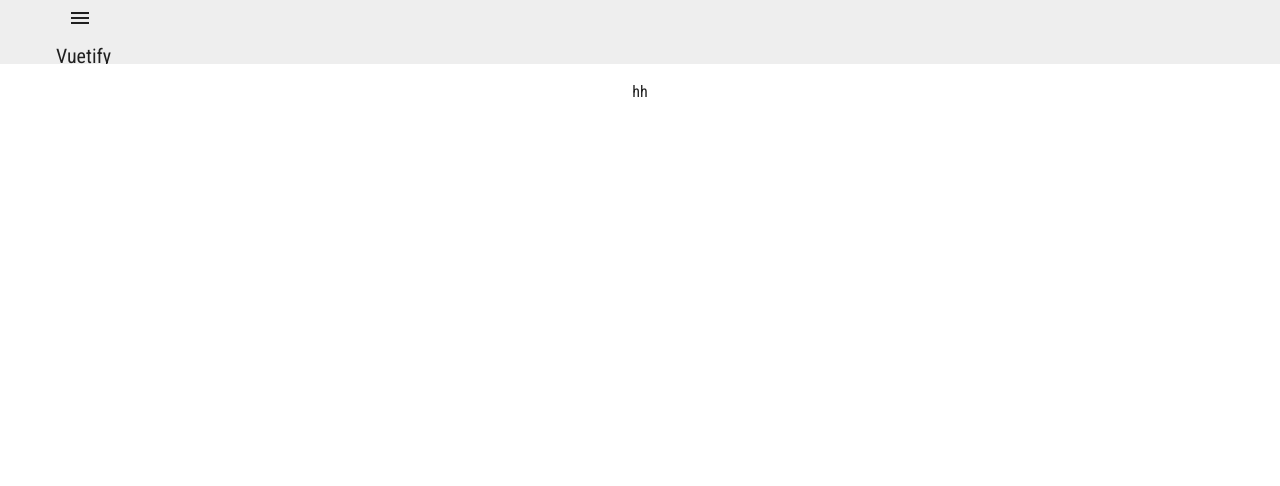
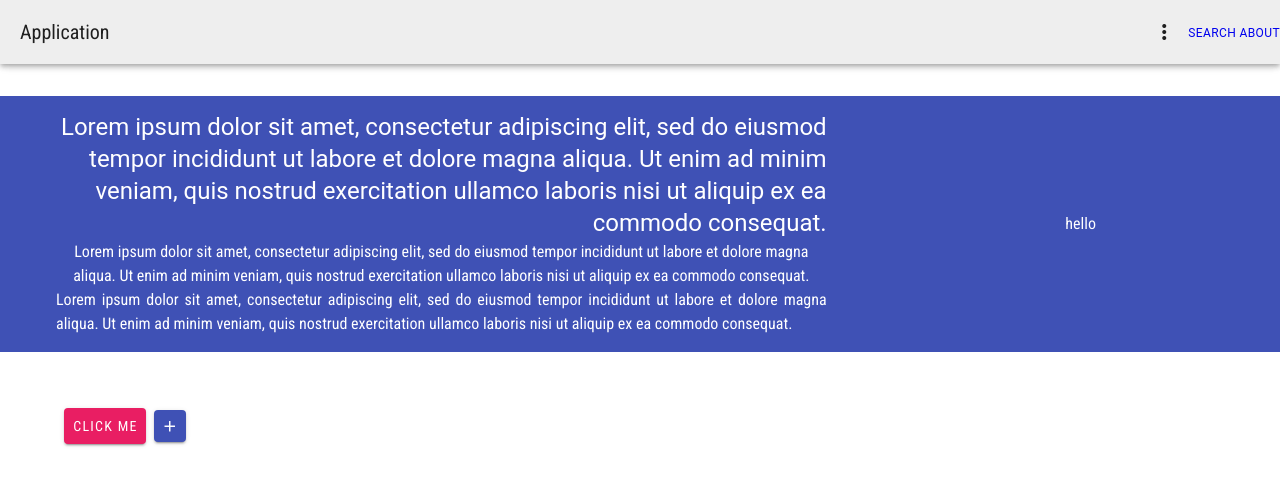
Before and after one commit to vitalii-minchuk/vue-pinia, a Vue app: page /search in a window 1280 px wide. Shown: the top 486 px of the page. Built offline with nearby package versions, Linux system fonts and the light colour scheme; what vue3-apexcharts would draw is missing.

Commit message:
add toolbar

```diff
--- a/src/App.vue
+++ b/src/App.vue
@@ -1,20 +1,28 @@
 <template>
   <v-app>
-    <v-toolbar dark prominent>
-      <v-container>
-        <v-app-bar-nav-icon></v-app-bar-nav-icon>
-
-        <v-toolbar-title>Vuetify</v-toolbar-title>
-      </v-container>
-    </v-toolbar>
-    <v-main>
-      <v-container fluid>
+    <v-layout>
+      <v-navigation-drawer
+        v-model="isNavOpen"
+        color="grey-darken-2"
+      ></v-navigation-drawer>
+      <v-app-bar dark color="grey-lighten-2" class="w-100">
+        <TheNavbar @showsidebar="toggleNav" />
+      </v-app-bar>
+      <v-main>
         <RouterView />
-      </v-container>
-    </v-main>
+      </v-main>
+    </v-layout>
   </v-app>
 </template>
 
 <script setup lang="ts">
 import { RouterView } from 'vue-router';
+import TheNavbar from '@/components/TheNavbar.vue';
+import { ref } from 'vue';
+
+const isNavOpen = ref(false);
+
+function toggleNav() {
+  isNavOpen.value = !isNavOpen.value;
+}
 </script>
--- a/src/assets/main.css
+++ b/src/assets/main.css
@@ -5,13 +5,8 @@ body {
   font-family: "Roboto Condensed", sans-serif;
 }
 
-* {
+*, *::after, *::before {
   margin: 0;
   padding: 0;
   box-sizing: border-box;
 }
-
-main {
-  max-width: 600px;
-  margin: auto;
-}
--- /dev/null
+++ b/src/components/TheNavbar.vue
@@ -0,0 +1,27 @@
+<template>
+  <v-toolbar class="w-100 h-100" title="Application">
+    <v-btn @click="emit('showsidebar')" icon>
+      <v-icon>mdi-dots-vertical</v-icon>
+    </v-btn>
+    <nav>
+      <RouterLink
+        to="/search"
+        class="text-uppercase text-decoration-none text-caption"
+      >
+        search
+      </RouterLink>
+      <RouterLink
+        to="/about"
+        class="text-uppercase text-decoration-none text-caption"
+      >
+        about
+      </RouterLink>
+    </nav>
+  </v-toolbar>
+</template>
+<script setup lang="ts">
+import { RouterLink } from 'vue-router';
+import { defineEmits } from 'vue';
+
+const emit = defineEmits(['showsidebar']);
+</script>
--- a/src/views/AboutView.vue
+++ b/src/views/AboutView.vue
@@ -1,32 +1,39 @@
 <template>
-  <v-data-table :headers="headers" :items="desserts" class="elevation-1">
-    <template v-slot:items="props">
-      <td>{{ props.item.name }}</td>
-      <td class="text-xs-right">{{ props.item.calories }}</td>
-      <td class="text-xs-right">{{ props.item.fat }}</td>
-      <td class="text-xs-right">{{ props.item.carbs }}</td>
-      <td class="text-xs-right">{{ props.item.protein }}</td>
-      <td class="text-xs-right">{{ props.item.iron }}</td>
+  <v-data-table
+    :headers="headers"
+    :items="desserts"
+    item-value="name"
+    class="elevation-1"
+  >
+    <template v-slot:item="{ item }">
+      <tr>
+        <td class="table-cell">{{ item.columns.name }}</td>
+        <td class="table-cell">{{ item.columns.calories }}</td>
+        <td class="table-cell">{{ item.columns.fat }}</td>
+        <td class="table-cell">{{ item.columns.carbs }}</td>
+        <td class="table-cell">{{ item.columns.protein }}</td>
+        <td class="table-cell">{{ item.columns.iron }}</td>
+      </tr>
     </template>
   </v-data-table>
 </template>
-
 <script lang="ts">
 export default {
   data() {
     return {
+      selected: [],
       headers: [
         {
-          text: 'Dessert (100g serving)',
-          align: 'left',
+          title: 'Dessert (100g serving)',
+          align: 'start',
           sortable: false,
-          value: 'name',
+          key: 'name',
         },
-        { text: 'Calories', value: 'calories' },
-        { text: 'Fat (g)', value: 'fat' },
-        { text: 'Carbs (g)', value: 'carbs' },
-        { text: 'Protein (g)', value: 'protein' },
-        { text: 'Iron (%)', value: 'iron' },
+        { title: 'Calories', key: 'calories' },
+        { title: 'Fat (g)', key: 'fat' },
+        { title: 'Carbs (g)', key: 'carbs' },
+        { title: 'Protein (g)', key: 'protein' },
+        { title: 'Iron (%)', key: 'iron' },
       ],
       desserts: [
         {
@@ -114,3 +121,10 @@ export default {
   },
 };
 </script>
+<style>
+.table-cell {
+  height: 64px;
+  border-top: 1px solid red;
+  border-right: 1px solid red;
+}
+</style>
--- a/src/views/SearchView.vue
+++ b/src/views/SearchView.vue
@@ -1,5 +1,56 @@
 <template>
-  <div>hh</div>
+  <div class="mx-auto my-8 bg-indigo">
+    <v-container>
+      <v-row justify="space-between" align="center">
+        <v-col cols="8" xl="12">
+          <div>
+            <p class="text-right text-h5">
+              Lorem ipsum dolor sit amet, consectetur adipiscing elit, sed do
+              eiusmod tempor incididunt ut labore et dolore magna aliqua. Ut
+              enim ad minim veniam, quis nostrud exercitation ullamco laboris
+              nisi ut aliquip ex ea commodo consequat.
+            </p>
+
+            <p class="text-center">
+              Lorem ipsum dolor sit amet, consectetur adipiscing elit, sed do
+              eiusmod tempor incididunt ut labore et dolore magna aliqua. Ut
+              enim ad minim veniam, quis nostrud exercitation ullamco laboris
+              nisi ut aliquip ex ea commodo consequat.
+            </p>
+
+            <p class="text-justify">
+              Lorem ipsum dolor sit amet, consectetur adipiscing elit, sed do
+              eiusmod tempor incididunt ut labore et dolore magna aliqua. Ut
+              enim ad minim veniam, quis nostrud exercitation ullamco laboris
+              nisi ut aliquip ex ea commodo consequat.
+            </p>
+          </div>
+        </v-col>
+        <v-col cols="2" xl="12">
+          <div @click="toggleTheme" class="ma-2 pa-2">hello</div>
+        </v-col>
+      </v-row>
+    </v-container>
+  </div>
+  <v-container>
+    <div class="d-flex align-center">
+      <v-btn class="ma-2 pa-2" @click="toggleTheme" color="pink"
+        >click me</v-btn
+      >
+      <v-btn dark color="indigo" stacked size="32">
+        <v-icon size="18" icon="mdi-plus"></v-icon>
+      </v-btn>
+    </div>
+  </v-container>
 </template>
 
-<script setup lang="ts"></script>
+<script setup lang="ts">
+import { useTheme } from 'vuetify';
+
+const theme = useTheme();
+
+function toggleTheme() {
+  theme.global.name.value = theme.global.current.value.dark ? 'light' : 'dark';
+}
+</script>
+<style></style>
--- a/src/vuetify/index.ts
+++ b/src/vuetify/index.ts
@@ -4,9 +4,13 @@ import * as components from 'vuetify/components';
 import * as directives from 'vuetify/directives';
 import '@mdi/font/css/materialdesignicons.css';
 import { aliases, mdi } from 'vuetify/iconsets/mdi';
+import * as labs from 'vuetify/labs/components';
 
 const vuetify = createVuetify({
-  components,
+  components: {
+    ...components,
+    ...labs,
+  },
   directives,
   icons: {
     defaultSet: 'mdi',
```
Also changed, not shown: 1 other file (tests, documents, lock files or other folders).
